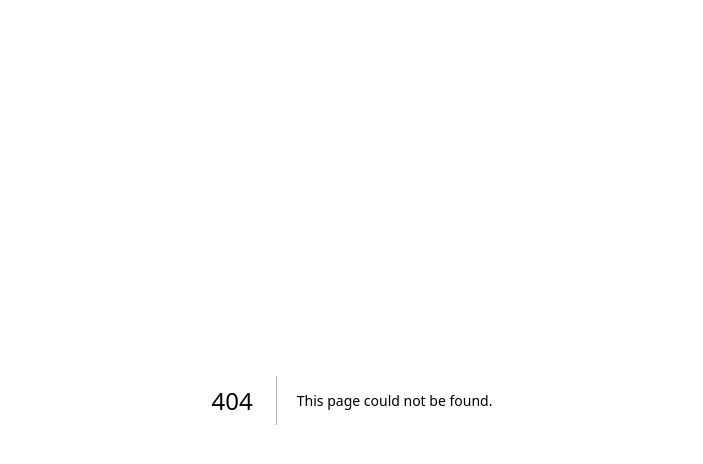
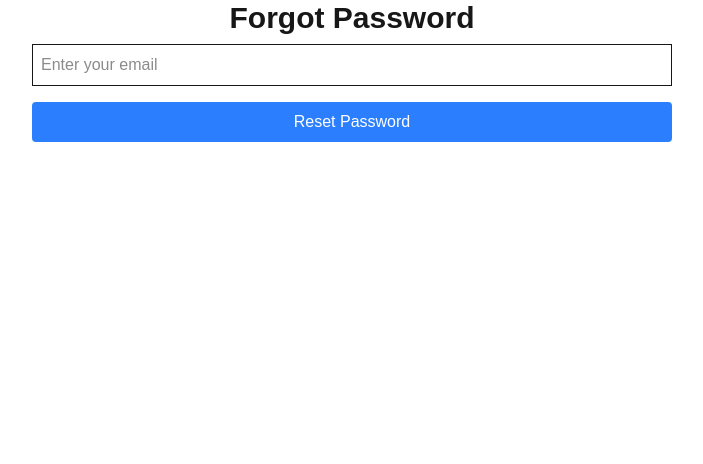
Before and after one commit to UmeshaJayakody/NextJs-Firebase-Authentication, a Next.js app: page /forget-password in a window 1280 px wide. Before the commit this address had no page. Shown: the top 464 px of the page, without its empty margins (288-991 px from the left). Built offline with nearby package versions, Linux system fonts and the light colour scheme; no server answers.

Commit message:
Add password reset functionality and link to login page

```diff
--- /dev/null
+++ b/app/forget-password/page.tsx
@@ -0,0 +1,48 @@
+"use client";
+import { useState } from "react";
+import { useRouter } from "next/navigation";
+import { sendPasswordResetEmail } from "firebase/auth";
+import { auth } from "@/database/firebase/firebase";
+
+const PasswordChange = () => {
+    const [email, setEmail] = useState('');
+    const [message, setMessage] = useState<string | null>(null);
+    const [error, setError] = useState<string | null>(null);
+    const router = useRouter();
+
+    const handleSubmit = async (e: React.FormEvent) => {
+        e.preventDefault();
+        setMessage(null);
+        setError(null);
+
+        try {
+            await sendPasswordResetEmail(auth, email);
+            setMessage("Check your email for password reset instructions.");
+            setEmail('');
+        } catch (err: any) {
+            setError(err.message || "An unknown error occurred. Please try again later.");
+        }
+    };
+
+    return (
+        <div className="flex flex-col items-center justify-center w-full h-full">
+            <h1 className="text-3xl font-bold">Forgot Password</h1>
+            <form className="flex flex-col w-1/2" onSubmit={handleSubmit}>
+                <input
+                    type="email"
+                    name="email"
+                    placeholder="Enter your email"
+                    className="border p-2 my-2"
+                    value={email}
+                    onChange={(e) => setEmail(e.target.value)}
+                    required
+                />
+                <button className="bg-blue-500 text-white p-2 rounded my-2" type="submit">Reset Password</button>
+            </form>
+            {message && <p className="text-green-500">{message}</p>}
+            {error && <p className="text-red-500">{error}</p>}
+        </div>
+    );
+};
+
+export default PasswordChange;
--- a/app/login/page.tsx
+++ b/app/login/page.tsx
@@ -68,6 +68,10 @@ const Login = () => {
         }
     };
 
+    const handleFogetPassword = () => {
+        router.push('/forget-password');
+    };
+
     return (
         <div className="flex flex-col items-center justify-center w-full h-full">
             <h2 className="text-3xl font-bold">Login</h2>
@@ -93,6 +97,7 @@ const Login = () => {
                 </Link>
             </form>
             <button className="text-blue-500 mt-4" onClick={signInWithGoogle}>Sign in with Google</button>
+            <button className="text-blue-500 mt-4" onClick={handleFogetPassword}>Foget password</button>
         </div>
     );
 };
```
